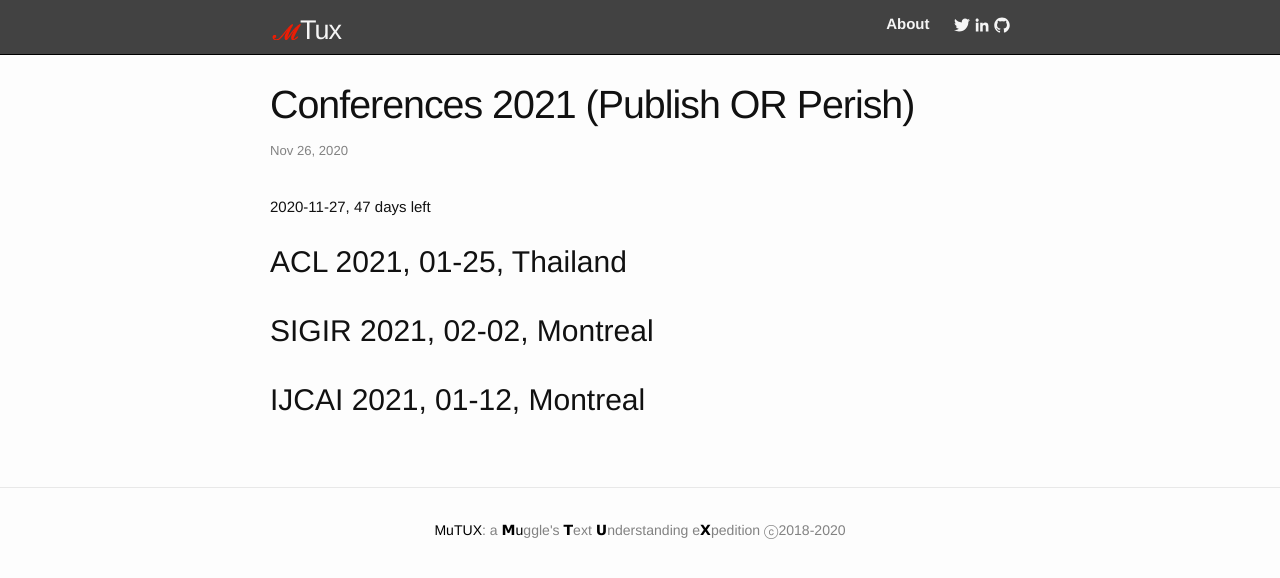
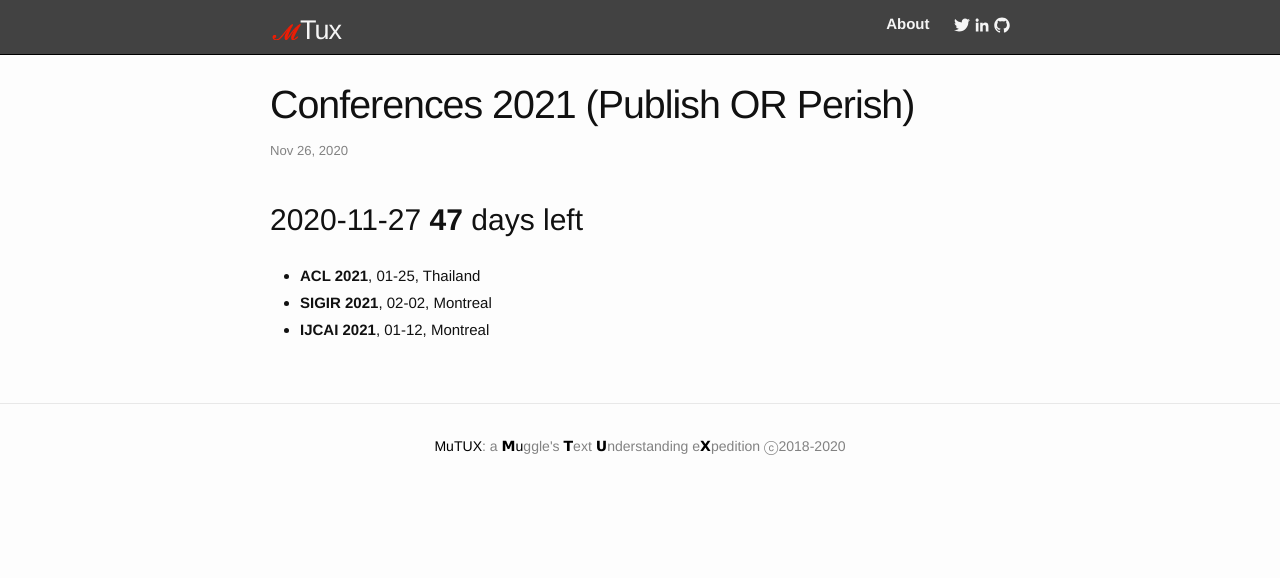
Before and after one commit to mutux/mutux.github.io, a Jekyll site: the page built from _posts/2020-11-26-conferences.markdown, in a window 1280 px wide. Shown: the top 578 px of the page. Built offline with Jekyll 4.4.1, drawn with Linux system fonts in a browser that asks for light colours.

```diff
--- a/_posts/2020-11-26-conferences.markdown
+++ b/_posts/2020-11-26-conferences.markdown
@@ -2,7 +2,7 @@
 title: Conferences 2021 (Publish OR Perish)
 layout: post
 ---
-2020-11-27, 47 days left
-## ACL 2021, 01-25, Thailand
-## SIGIR 2021, 02-02, Montreal
-## IJCAI 2021, 01-12, Montreal
+## 2020-11-27 **47** days left
+- **ACL 2021**, 01-25, Thailand
+- **SIGIR 2021**, 02-02, Montreal
+- **IJCAI 2021**, 01-12, Montreal
```
